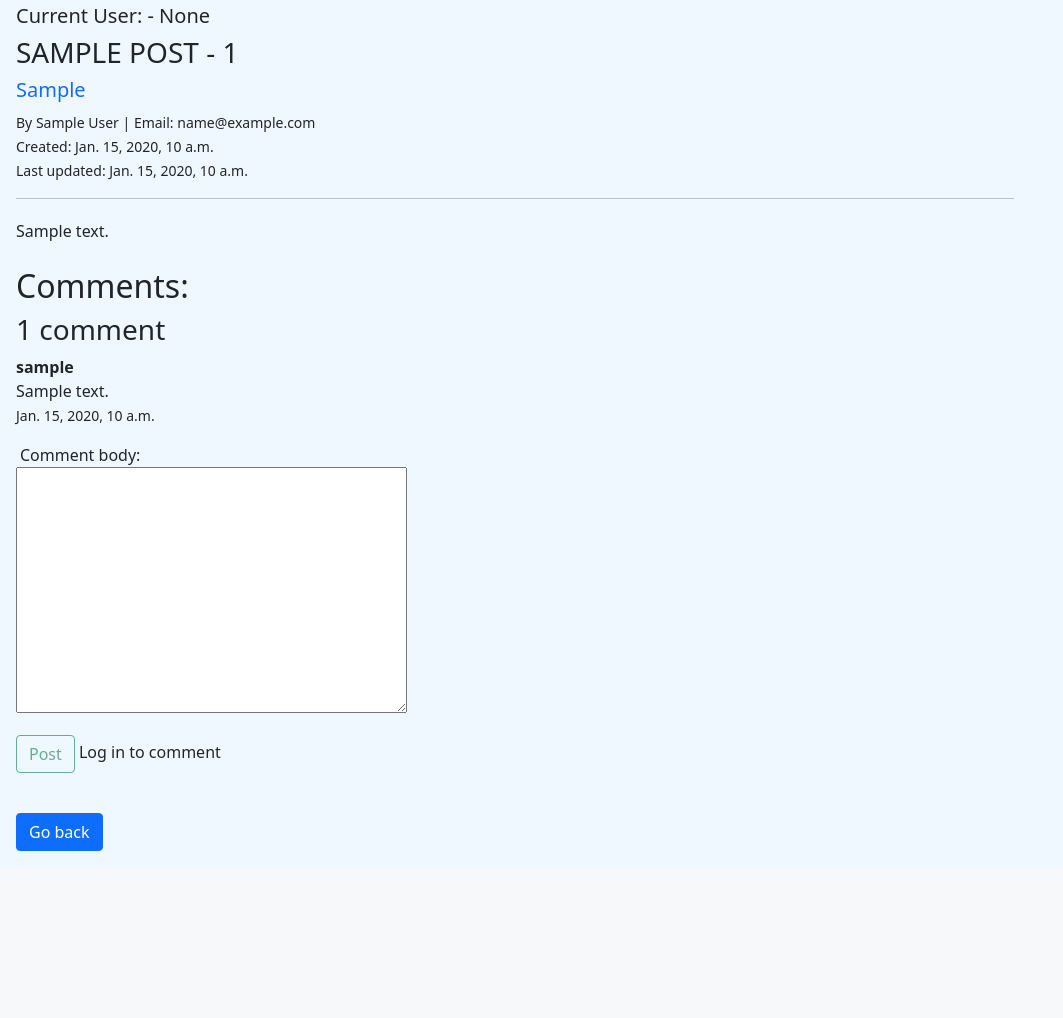
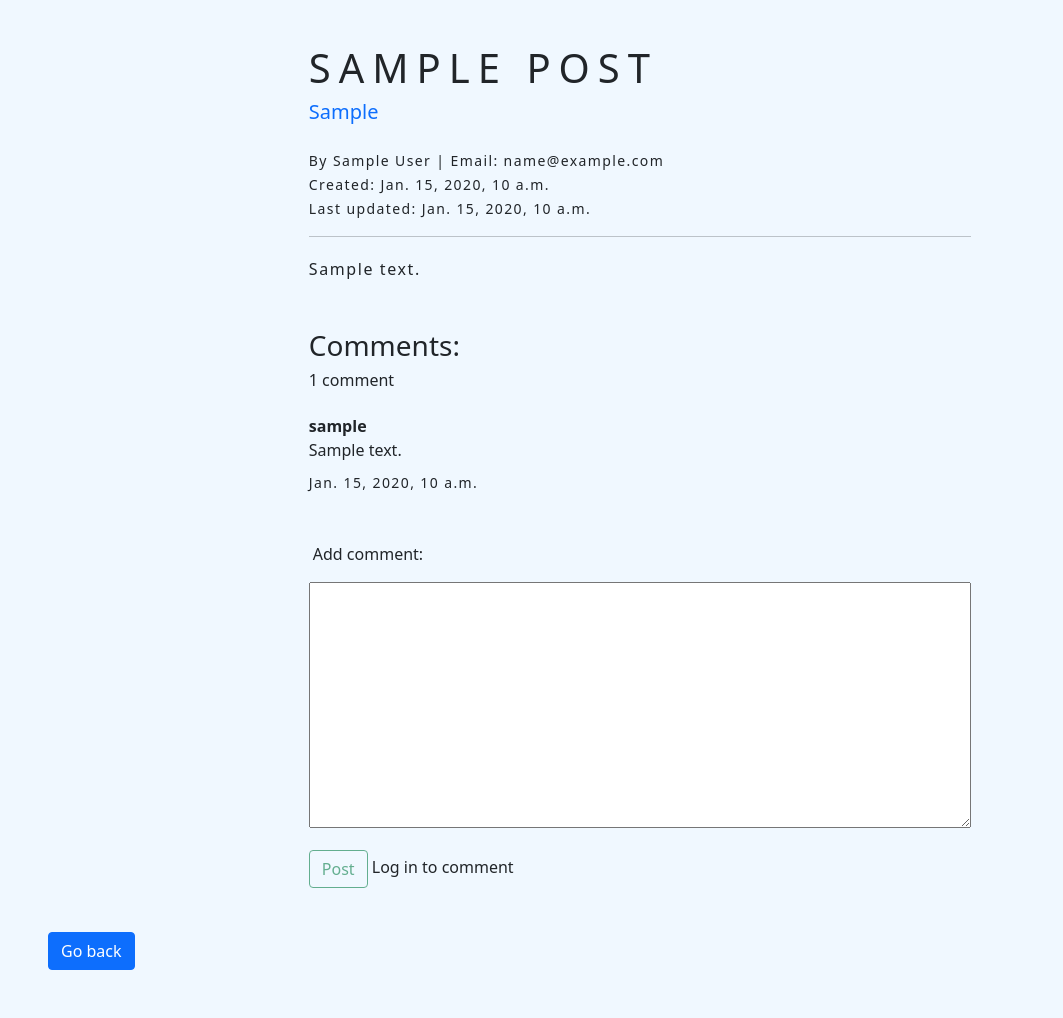
Before and after one commit to hengage/tech-dive-blog, a Django app: page /article/1 in a window 1280 px wide. Shown: the part 68-1086 px from the top of the page, without its empty margins (0-1063 px from the left). Before the commit the page ends 919 px from the top, so only its background shows below. Run offline with Django 3.2, Linux system fonts and the light colour scheme; tables that the repository leaves empty hold one stand-in row (values such as "Sample post").

Commit message:
added styling to homepage and posts details

```diff
--- a/apps/the_blog/forms.py
+++ b/apps/the_blog/forms.py
@@ -35,10 +35,18 @@ class UpdateForm(forms.ModelForm):
         fields = ['title', 'title_tag', 'category', 'body',]
 
         widgets ={
-               'title': forms.TextInput(attrs={'class':'form-control bigger-height'}),
-               'title_tag': forms.TextInput(attrs={'class':'form-control bigger-height'}),
-               'category': forms.Select(choices=CATEGORY_CHOICES, attrs={'class':'form-control bigger-height'}),
-               'body': forms.Textarea(attrs={'class':'form-control', 'rows': 18}),
+               'title': forms.TextInput(attrs={
+                   'class':'form-control bigger-height'
+                   }),
+               'title_tag': forms.TextInput(attrs={
+                   'class':'form-control bigger-height'
+                   }),
+               'category': forms.Select(choices=CATEGORY_CHOICES, attrs={
+                   'class':'form-control bigger-height'
+                   }),
+               'body': forms.Textarea(attrs={
+                   'class':'form-control', 'rows': 18
+                   }),
         }
 
 
@@ -50,3 +58,12 @@ class CommentForm(forms.ModelForm):
     class Meta:
         model = Comment
         fields = ['comment_body',]
+
+        widgets = {
+            'comment_body': forms.Textarea(attrs={
+                'class': 'add-comment-box',
+                # 'rows': 43,
+                # 'cols':59
+
+            })
+        }
--- a/apps/the_blog/templates/article_detail.html
+++ b/apps/the_blog/templates/article_detail.html
@@ -3,13 +3,12 @@
 {% block content %}
 
 
-<div class="p-3 pt-1">
+<section class="p-3 pt-1  mx-auto" ;>
 
-    <div class=" post-detail">
-        <h5>Current User: {{ user.username }} - {{user.id}}</h5>
+    <article class=" post-detail mt-3 mx-auto" style="width: 90%";>
 
-        <h3>{{ post.title.upper }} - {{ post.author.id }}</h3>
-        <h5>
+        <h1 class="post-title">{{ post.title.upper }}</h1>
+        <h5 class="mb-4">
             <a href="{% url 'category' post.category|slugify %}">
                 {{ post.category }}
             </a>
@@ -25,55 +24,53 @@
                 Last updated: {{ post.date_updated }}
             </small>
 
-            {% if user.is_authenticated %}
               {% if user.id == post.author.id %}
-              <!-- If the logged in user is the author of current post
-            they should be able to edit and delete the post. -->
                 <div>
                     <a href="{% url 'edit_post' post.pk %}">Edit</a>
                     <a href="{% url 'delete_post' post.pk %}">Delete</a>
                 </div>
               {% endif %}
-            {% endif %}
             <hr>
 
-            <div style="margin-top: 20px;">
+            <div class="post-body" style="margin-top: 20px;">
                 {{ post.body|safe }}
             </div>
         </div>
-<br>
+    </article>
 
-<!-- {% if post.comments.all %}
-
-    <h3>{{ post.comments.count }} comment{{ post.comments.all|pluralize}}</h3>
-    {% for comment in post.comments.all %}
-        <strong>{{ comment.commentator}}</strong> <br>
-        {{ comment.comment_body }}
-        <p><small>{{ comment.timestamp }}</small></p>
-    {% endfor %}
-{% else %}
-    <p>No comment yet. Be the first to add a comment</p>
-{% endif %} -->
-
-<h2>Comments:</h2>
-<h3>{{ comments.count }} comment{{ comments.all|pluralize }}</h3>
+        <div class="cooments mt-5 mx-auto" style="width: 90%";">
+            <h3>Comments:</h3>
+            <h6 class="mb-4">{{ comments.count }} comment{{ comments.all|pluralize }}</h6>
 
                 {% if comments.all %}
                 {% for comment in comments.all %}
-        <strong>{{ comment.commentator}}</strong> <br>
-        {{ comment.comment_body }}
+                <div class="comment-body mb-4">
+                    <strong>{{ comment.commentator}}</strong>
+                    <div class="mb-2">{{ comment.comment_body }}</div>
                     <p><small>{{ comment.timestamp }}</small></p>
+                </div>
+
                 {% endfor %}
+
                 {% else %}
                 <p>No comment yet. Be the first to add a comment</p>
                 {% endif %}
+        </div>
 
+        <form
+            action="" method="POST"
+            class="mx-auto comment_form mt-5"
 
-
-
-<form action="" method="POST">
+        >
             {% csrf_token %}
-    {{ comment_form.as_p }}
+            <label
+                for="{{ comment_form.comment_body.id_for_label }}"
+            >
+                Add comment:
+            </label>
+            <div class="add-comment mt-3 mb-3">
+                {{ comment_form.comment_body }}
+            </div>
 
             {% if user.is_authenticated %}
             <button type="submit" class="btn btn-outline-success">
@@ -88,15 +85,15 @@
             <span>Log in to comment</span>
             {% endif %}
         </form>
-
+ </section>
 
  {% if all_author_post %}
-    <div>
-        <h3>
-            Other Posts By
+ <div class="m-5">
+     <h4>
+         More Posts By
          {{ post.author.first_name.title }}
          {{ post.author.last_name.title }}
-        </h3>
+     </h4>
      {% for post in all_author_post %}
      <a href="{% url 'article_detail' post.pk%}">
          {{post.title}}
@@ -106,14 +103,11 @@
 {% endif %}
 
 
-
-
-<!-- {% for post in view.books %}
-    {{post.title}}<br>
-{% endfor %} -->
-
 <br>
-<button class="btn btn-primary mt-3" onclick="history.back()">
+<button
+    class="btn btn-primary m-5 mt-1 go-back-btn"
+    onclick="history.back()"
+>
     Go back
 </button>
 </div>
--- a/apps/the_blog/templates/base.html
+++ b/apps/the_blog/templates/base.html
@@ -14,7 +14,7 @@
   </head>
   <body>
 
-    <nav class="navbar navbar-expand-lg navbar-light bg-light">
+    <nav class="navbar navbar-expand-lg navbar-light bg-light mb-4">
       <div class="container-fluid">
         <a class="navbar-brand" href="{% url 'home' %}">SIMPLE BLOG</a>
 
--- a/static/css/base.css
+++ b/static/css/base.css
@@ -4,6 +4,10 @@ body {
 
 a {
     text-decoration: none;
+}
+
+ul {
+    list-style-type: none;
 }
 
 .form-group {
@@ -61,25 +65,6 @@ a .stop-delete {
     text-align:
 }
 
-/* Elements and classes from django, gotten from the develper tool.*/
-/*#id_password2, #id_password1{
-    width: 70%;
-    border-radius: .25rem;
-    padding: .375rem .75rem;
-    border: 1px solid #ced4da;
-    background-clip: padding-box;
-    transition: border-color .15s ease-in-out,box-shadow .15s ease-in-out;
-}
-
-#id_password2:focus, #id_password1:focus {
-    border: 1px solid red !important;
-    transition: border-color .15s ease-in-out,box-shadow .15s ease-in-out;
-    background-color:
-}
-
-#id_password1:hover {
-    border: 4px solid #ced4da;
-}*/
 
 .form-control {
     border: 1px solid rgb(167, 167, 167);
@@ -117,3 +102,42 @@ span.helptext {
     font-weight: bold;
     font-size: larger;
 }
+
+section {
+    /* display: flex;
+    justify-content: center;
+    align-items: center;
+    flex-direction: column; */
+    /* background-color: #b77b48; */
+    width: 60%;
+}
+
+.post-title {
+    letter-spacing: 0.2em;
+}
+
+small, .post-body {
+    letter-spacing: 0.1em;
+}
+
+
+/* class from forms.py */
+.add-comment-box {
+    width: 100%;
+}
+
+form.comment_form {
+    width: 90%;
+}
+
+.container a.post-list {
+    color: rgba(0, 0, 0, 0.9);
+}
+
+@media only screen and (max-width: 600px) {
+    section {
+        width: 98%;
+    }
+
+
+}
```
Also changed, not shown: apps/the_blog/templates/home.html (+17 -5 lines). Lines whose indentation alone changed are shown as unchanged.
